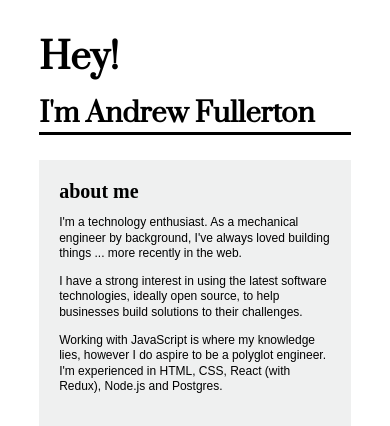
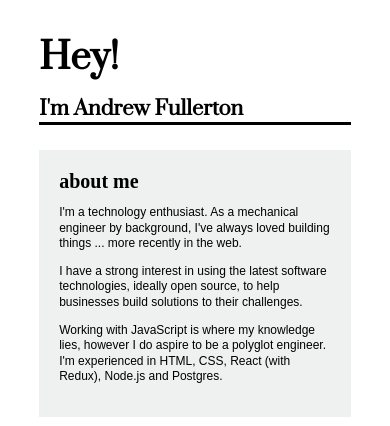
Before and after one commit to fullo01/portfolio-2018, a PHP site: page /index.html in a window 390 px wide. Shown: the top 426 px of the page. Run offline with PHP 8.4, Linux system fonts and the light colour scheme; some libraries are stand-ins or nearby versions.

Commit message:
amended fonts for mobile viewing

```diff
--- a/index.html
+++ b/index.html
@@ -9,6 +9,7 @@
     <link rel="stylesheet" href="https://use.fontawesome.com/releases/v5.0.10/css/all.css" integrity="sha384-+d0P83n9kaQMCwj8F4RJB66tzIwOKmrdb46+porD/OvrJ+37WqIM7UoBtwHO6Nlg"
         crossorigin="anonymous">
     <link rel="shortcut icon" href="ico_Oiw_2.ico" type="image/x-icon">
+    <meta name="viewport" content="width=device-width" />
 </head>
 
 <body>
--- a/style.css
+++ b/style.css
@@ -224,6 +224,10 @@ footer {
     grid-template-columns: 1fr;
   }
 
+  header h2 {
+      font-size: 20px;
+  }
+
   header img {
       display: none;
 }
```
